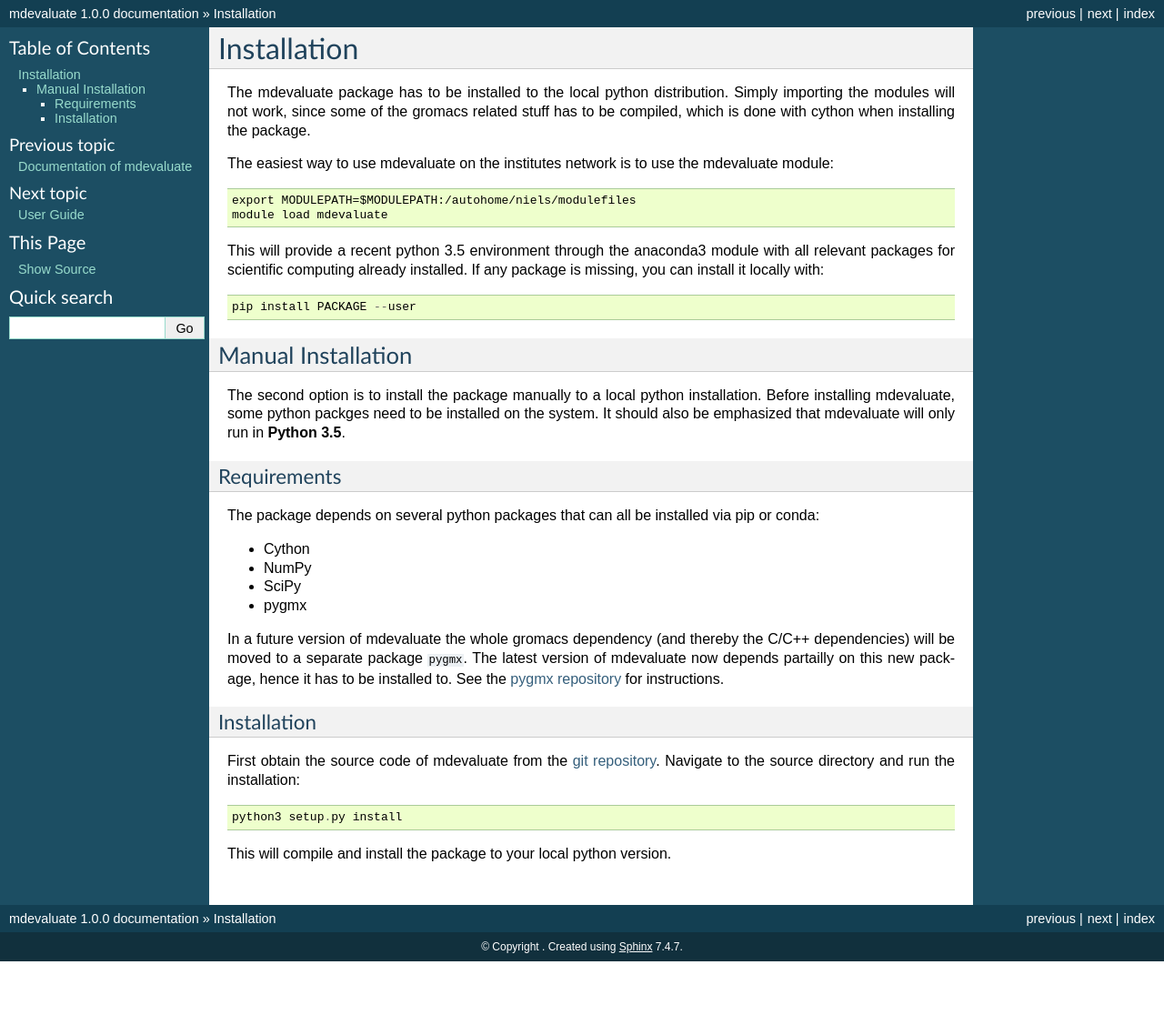
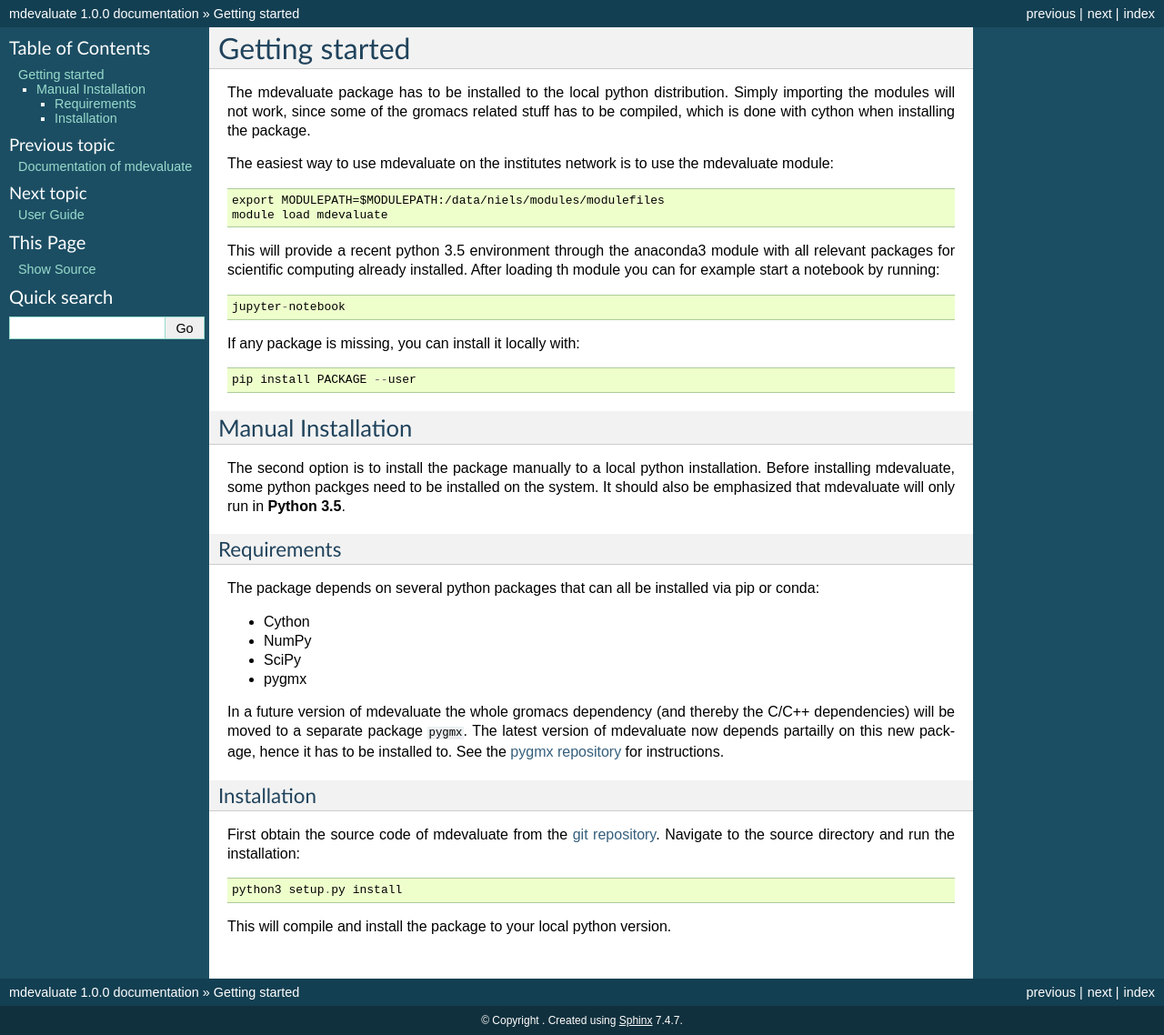
Before and after one commit to mdevaluate/mdevaluate, a Sphinx documentation site: the page built from doc/installation.rst, in a window 1280 px wide. Shown: the whole page at 91% size. Built offline with Sphinx 7.4.7, drawn with Linux system fonts in a browser that asks for light colours; before the commit the page ends 1057 px from its top, so only the background shows below that.

Commit message:
Update documentation.

```diff
--- a/doc/installation.rst
+++ b/doc/installation.rst
@@ -1,5 +1,5 @@
-Installation
-============
+Getting started
+===============
 
 The mdevaluate package has to be installed to the local python distribution.
 Simply importing the modules will not work, since some of the gromacs related
@@ -7,11 +7,15 @@ stuff has to be compiled, which is done with cython when installing the package.
 
 The easiest way to use mdevaluate on the institutes network is to use the mdevaluate module::
 
-  export MODULEPATH=$MODULEPATH:/autohome/niels/modulefiles
+  export MODULEPATH=$MODULEPATH:/data/niels/modules/modulefiles
   module load mdevaluate
 
 This will provide a recent python 3.5 environment through the anaconda3 module
 with all relevant packages for scientific computing already installed.
+After loading th module you can for example start a notebook by running::
+
+  jupyter-notebook
+
 If any package is missing, you can install it locally with::
 
   pip install PACKAGE --user
```
